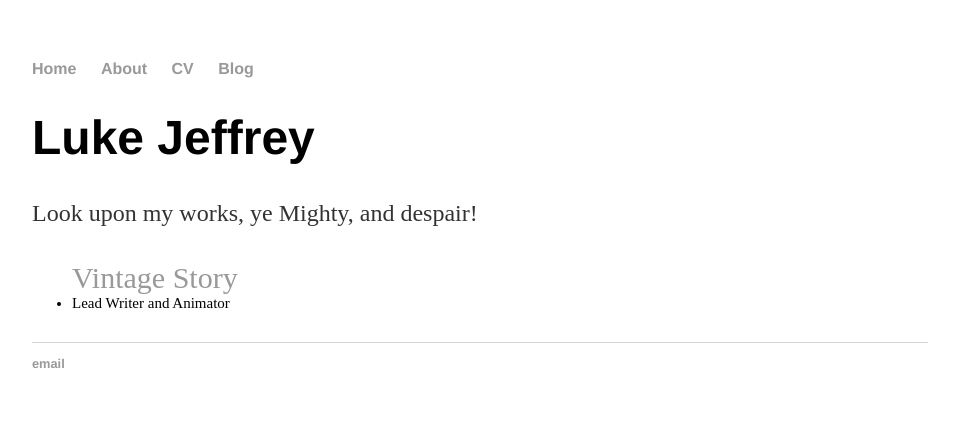
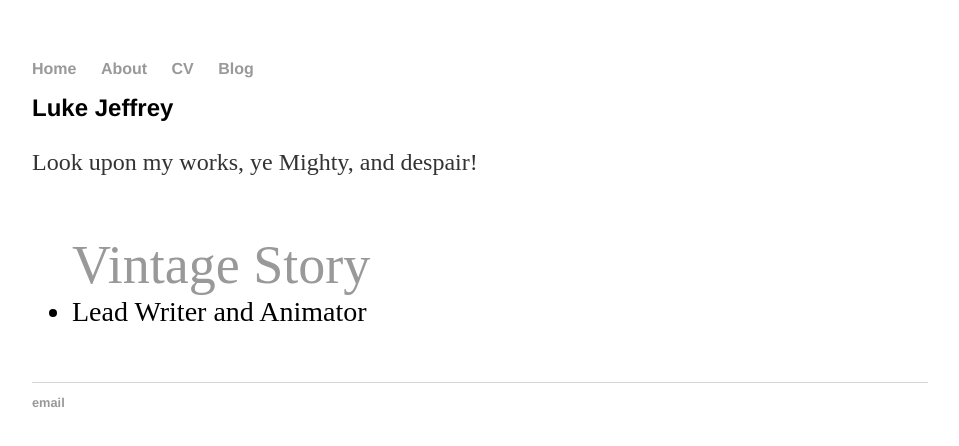
Before and after one commit to GralphGralph/GralphGralph.github.io, a Jekyll site: the page built from index.html, in a window 1280 px wide. Shown: the top 446 px of the page, without its empty margins (160-1119 px from the left). Built offline with Jekyll 4.4.1, drawn with Linux system fonts in a browser that asks for light colours.

Commit message:
Update index.html

```diff
--- a/index.html
+++ b/index.html
@@ -3,10 +3,10 @@ layout: default
 title: Luke Jeffrey
 ---
 <div class="blurb">
-	<h1>Luke Jeffrey</h1>
+	<h1 style = "font-size: 150%;">Luke Jeffrey</h1>
 	<p>Look upon my works, ye Mighty, and despair!</p>
-	<ul style = "font-size: 30px;"><a href="https://www.vintagestory.at/">Vintage Story</a>
-		<li style = "font-size: 15px;">Lead Writer and Animator</li>
+	<ul style = "font-size: 54px;"><a href="https://www.vintagestory.at/">Vintage Story</a>
+		<li style = "font-size: 28px;">Lead Writer and Animator</li>
 	</ul>
 
 </div><!-- /.blurb -->
```
